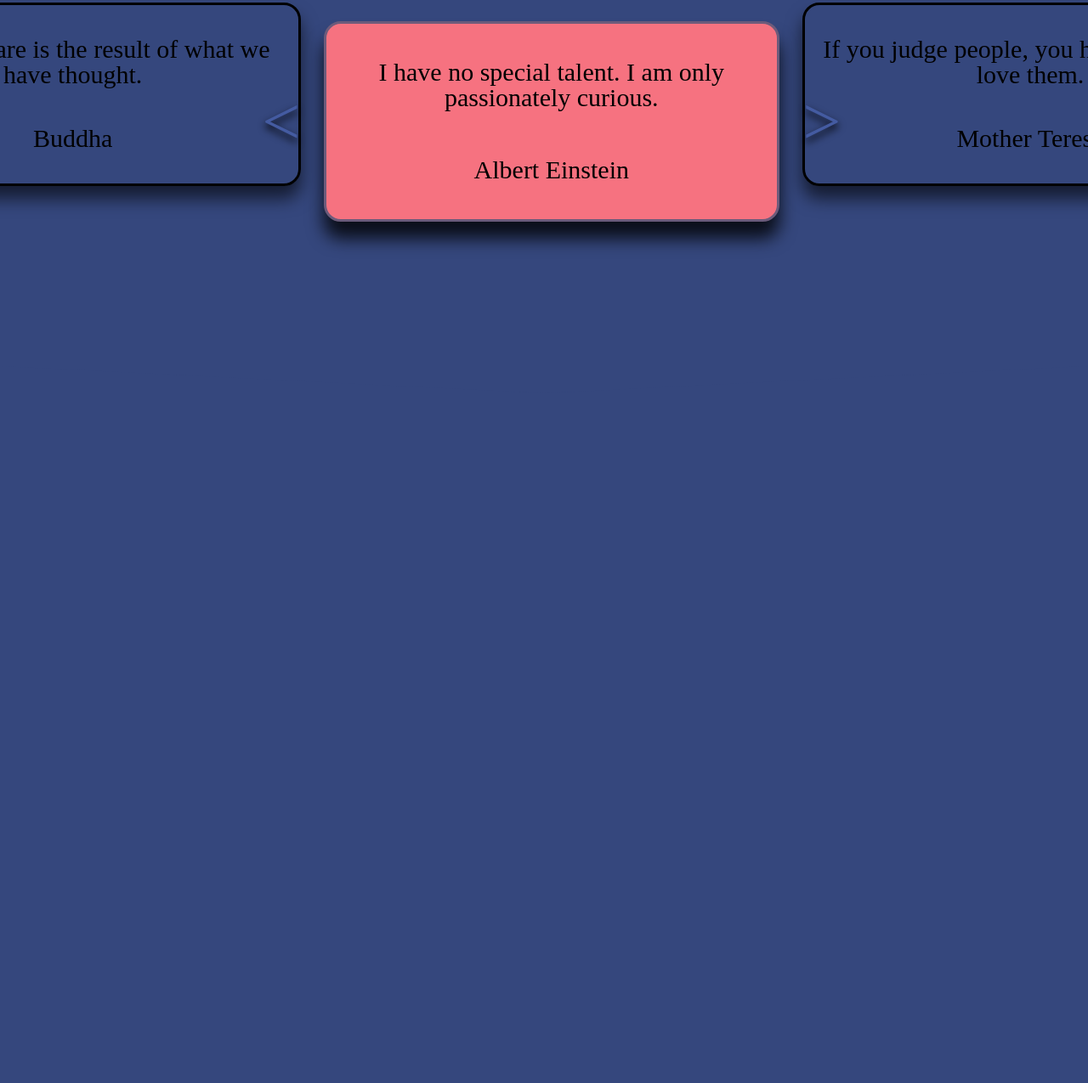
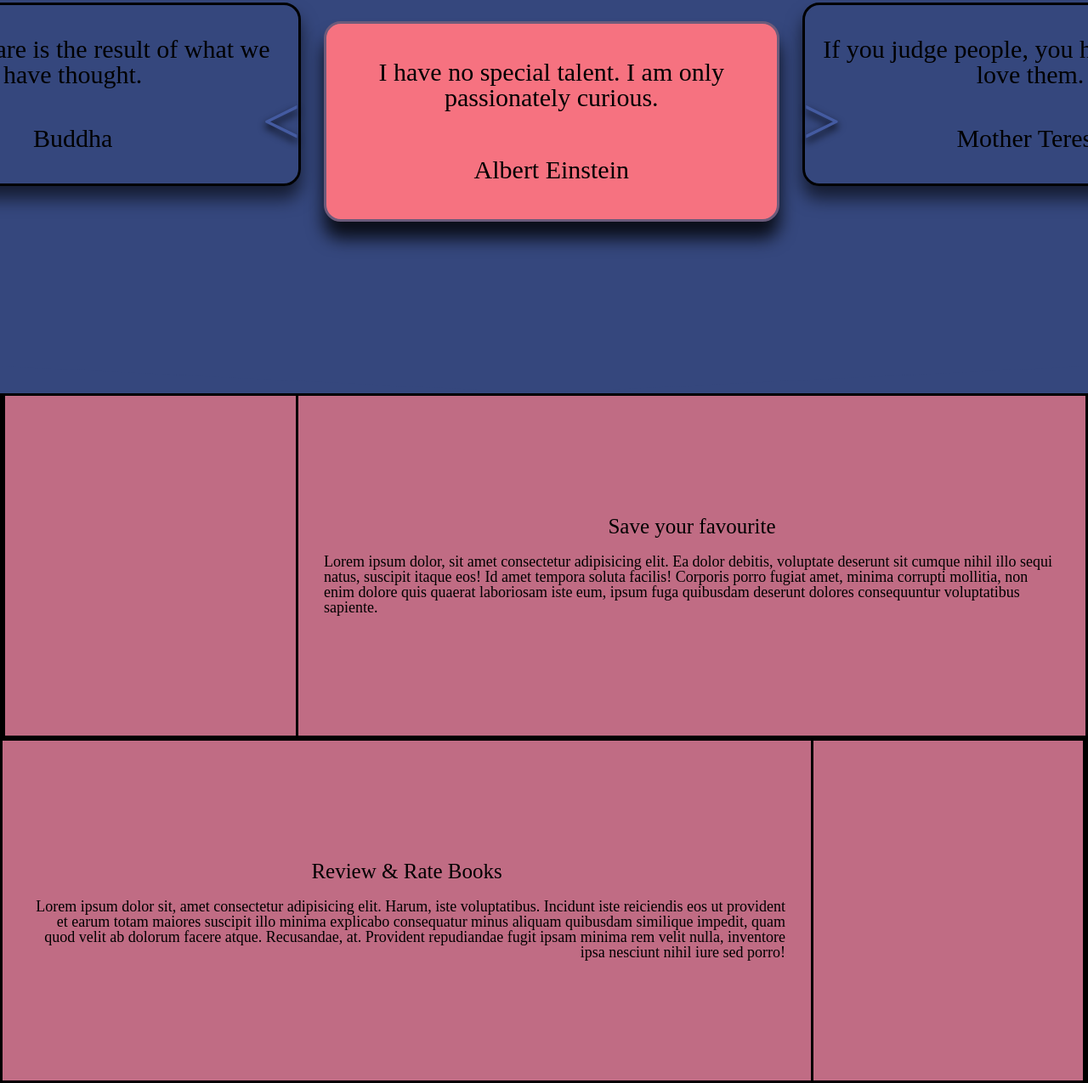
Before and after one commit to KarimBertacche/Lambda-Build-Week, a plain HTML site: page index.html in a window 1280 px wide. Shown: the part 1020-2295 px from the top of the page at 85% size. Before the commit the page ends 1483 px from the top, so only its background shows below. Drawn offline with Linux system fonts and the light colour scheme.

Commit message:
Add feature section and styled it

```diff
--- a/index.html
+++ b/index.html
@@ -44,7 +44,30 @@
                 <h3 class="author">Mother Teresa</h3>
             </div>
         </section>
-
+        <section class="feature-section">
+            <div class="feature-box">
+                <figure class="featureImg">
+                    <img class="feature-img" src="" alt="">
+                </figure>
+                <div class="feature-content">
+                    <h2 class="heading-secondary">Save your favourite</h2>
+                    <p class="feature-text">
+                        Lorem ipsum dolor, sit amet consectetur adipisicing elit. Ea dolor debitis, voluptate deserunt sit cumque nihil illo sequi natus, suscipit itaque eos! Id amet tempora soluta facilis! Corporis porro fugiat amet, minima corrupti mollitia, non enim dolore quis quaerat laboriosam iste eum, ipsum fuga quibusdam deserunt dolores consequuntur voluptatibus sapiente.
+                    </p>
+                </div>
+            </div>
+            <div class="feature-box reverse">
+                <figure class="featureImg">
+                    <img class="feature-img" src="" alt="">
+                </figure>
+                <div class="feature-content">
+                    <h2 class="heading-secondary">Review & Rate Books</h2>
+                    <p class="feature-text">
+                        Lorem ipsum dolor sit, amet consectetur adipisicing elit. Harum, iste voluptatibus. Incidunt iste reiciendis eos ut provident et earum totam maiores suscipit illo minima explicabo consequatur minus aliquam quibusdam similique impedit, quam quod velit ab dolorum facere atque. Recusandae, at. Provident repudiandae fugit ipsam minima rem velit nulla, inventore ipsa nesciunt nihil iure sed porro!
+                    </p>
+                </div>
+            </div>
+        </section>
 
 
 
--- /dev/null
+++ b/less/features.less
@@ -0,0 +1,37 @@
+.feature-section {
+    height: 100vh;
+
+    .feature-box {
+        .flex(row, space-between, center);
+        background-color: @colorTertiary;
+        border: 3px solid @black;
+
+        .featureImg {
+            width: 80%;
+            min-width: 300px;
+            height: 400px;
+            min-height: 300px;
+            border-right: 3px solid @black;
+            border-left: 3px solid @black;
+        }
+
+        .feature-content {
+            .flex(column, center, center);
+            padding: 30px;
+
+            .heading-secondary {
+                font-size: 2.5rem;
+                margin-bottom: 20px;
+            }
+
+            .feature-text {
+                font-size: 1.8rem;
+            }
+        }
+
+        &.reverse {
+            .flex(row-reverse, space-between, center);
+            text-align: right;
+        }
+    }
+}
--- a/less/style.less
+++ b/less/style.less
@@ -10,3 +10,4 @@
 @import './navBar.less';
 @import './header.less';
 @import './quotes.less';
+@import './features.less';
```
Also changed, not shown: css/style.css.
